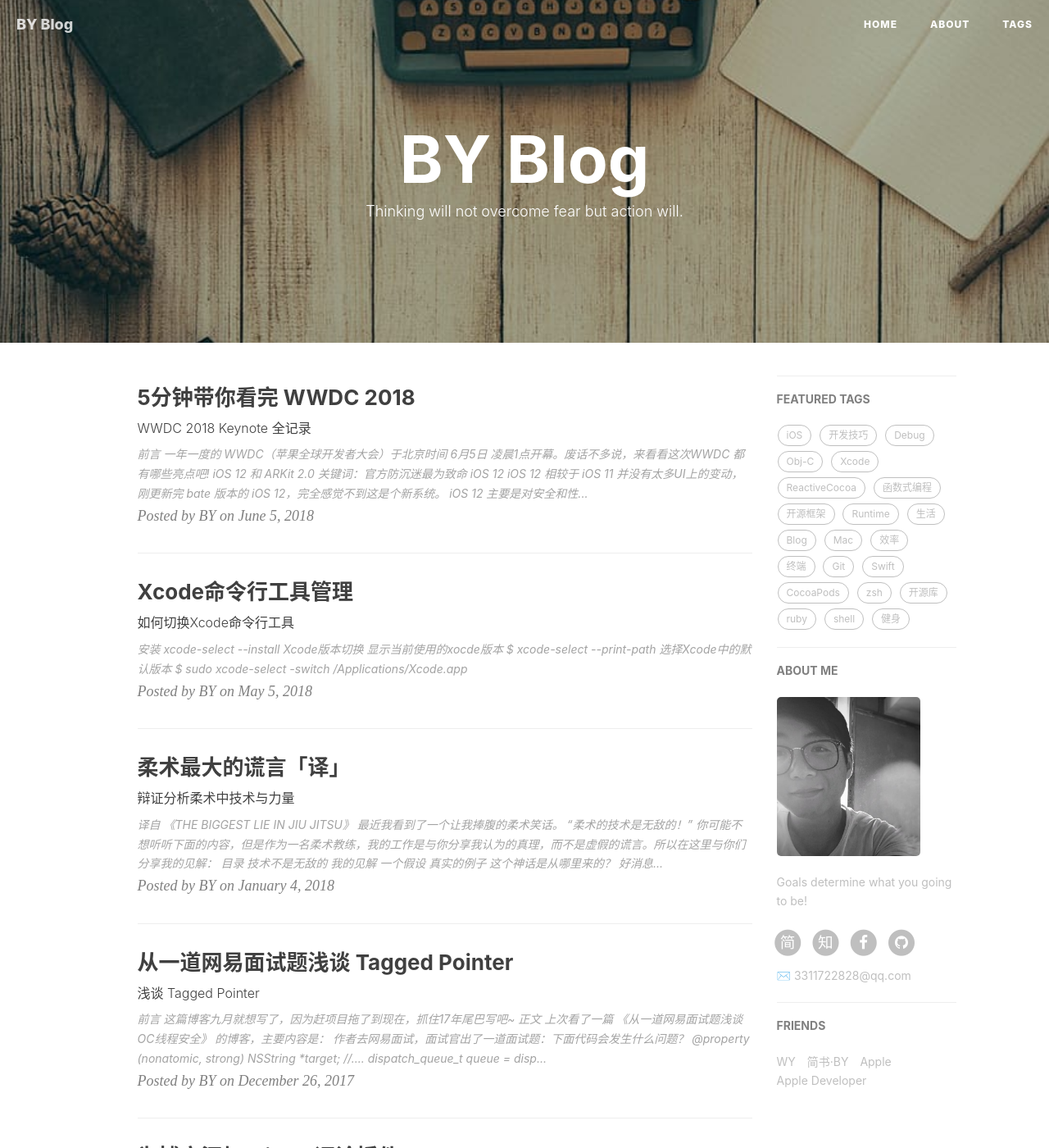
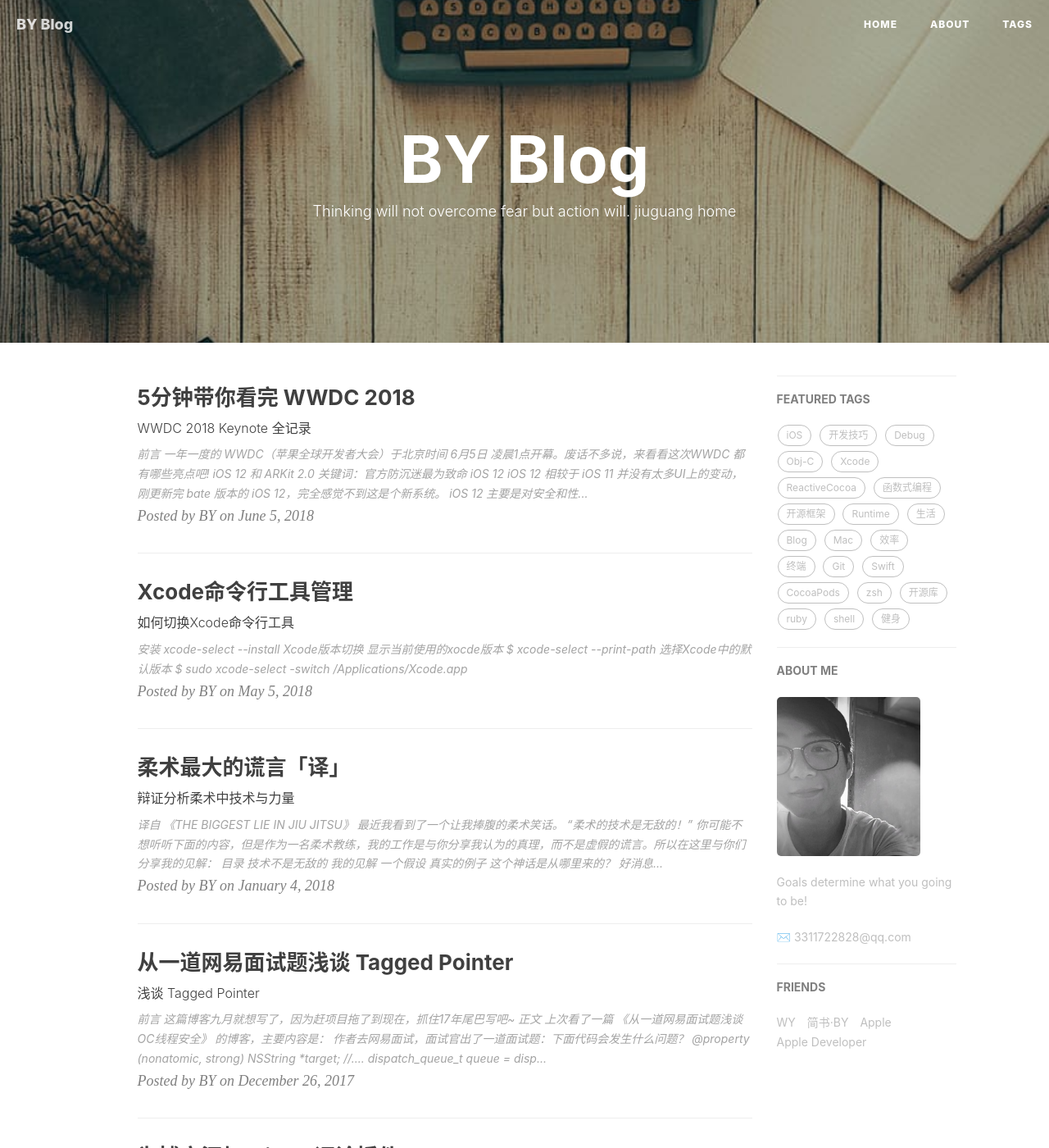
Before and after one commit to lixiang-share/jiuguang-blob, a Jekyll site: the page built from index.html, in a window 1280 px wide and 1400 px high. Shown: the whole window at 82% size. Built offline with Jekyll 4.4.1, drawn with Linux system fonts in a browser that asks for light colours; nearby versions of some CDN libraries; the list of posts is cut into pages by our own code; comment, search, counter and statistics services are not loaded; part of the change alters nothing that is shown.

```diff
--- a/_config.yml
+++ b/_config.yml
@@ -8,7 +8,7 @@ description: "Every failure is leading towards success."
 keyword: "BY, BY Blog, 久光的博客, qiubaiying, 久光, iOS, Apple, iPhone"
 url: "http://lixiang-share.github.io"          # your host, for absolute URL
 baseurl: ""      # for example, '/blog' if your blog hosted on 'host/blog'
-github_repo: "https://github.com/qiubaiying/qiubaiying.github.io.git" # you code repository
+github_repo: "https://github.com/lixiang-share/lixiang-share.github.io" # you code repository
 
 # Sidebar settings
 sidebar: true                           # whether or not using Sidebar.
@@ -20,10 +20,10 @@ sidebar-avatar: /img/about-BY-gentle.jpg      # use absolute URL, seeing it's us
 # SNS settings
 RSS: false
 # weibo_username:     qiubaiying
-zhihu_username:     qiubaiying
-github_username:    qiubaiying
-facebook_username:  baiying.qiu.7
-jianshu_username:   e71990ada2fd
+#zhihu_username:     qiubaiying
+#github_username:    qiubaiying
+#facebook_username:  baiying.qiu.7
+#jianshu_username:   e71990ada2fd
 #twitter_username:   qiubaiying
 
 
@@ -75,11 +75,13 @@ gitalk:
 
 # Analytics settings
 # Baidu Analytics
-ba_track_id: b50bf2b12b5338a1845e33832976fd68
+#TODO
+#ba_track_id: b50bf2b12b5338a1845e33832976fd68
 
 # Google Analytics
-ga_track_id: 'UA-90855596-1'            # Format: UA-xxxxxx-xx
-ga_domain: qiubaiying.top               # 默认的是 auto, 这里我是自定义了的域名，你如果没有自己的域名，需要改成auto
+#TODO
+#ga_track_id: 'UA-90855596-1'            # Format: UA-xxxxxx-xx
+#ga_domain: qiubaiying.top               # 默认的是 auto, 这里我是自定义了的域名，你如果没有自己的域名，需要改成auto
 
 
 
--- a/index.html
+++ b/index.html
@@ -1,6 +1,6 @@
 ---
 layout: page
-description: "Thinking will not overcome fear but action will."
+description: "Thinking will not overcome fear but action will. jiuguang home"
 ---
 
 {% for post in paginator.posts %}
```
